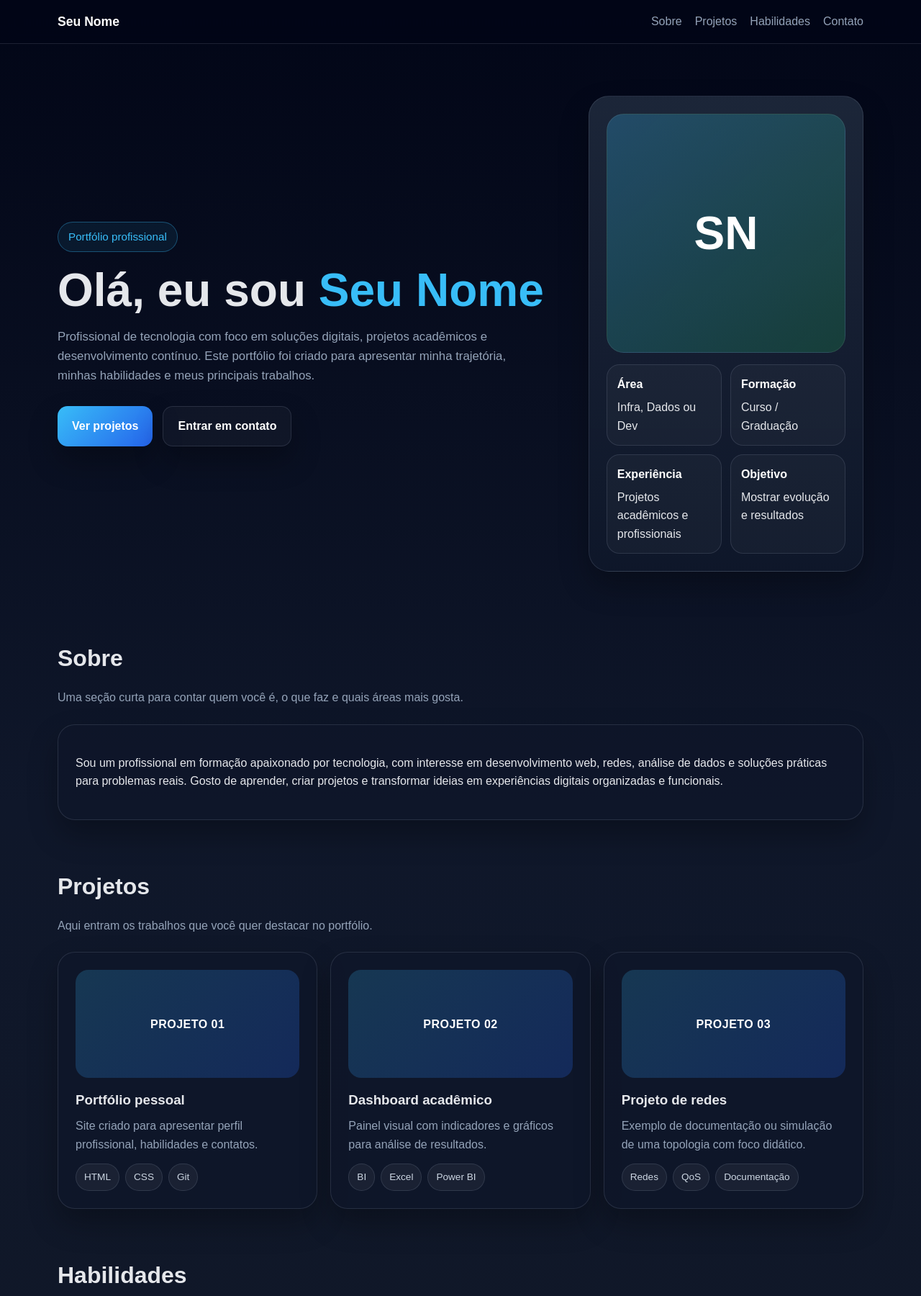
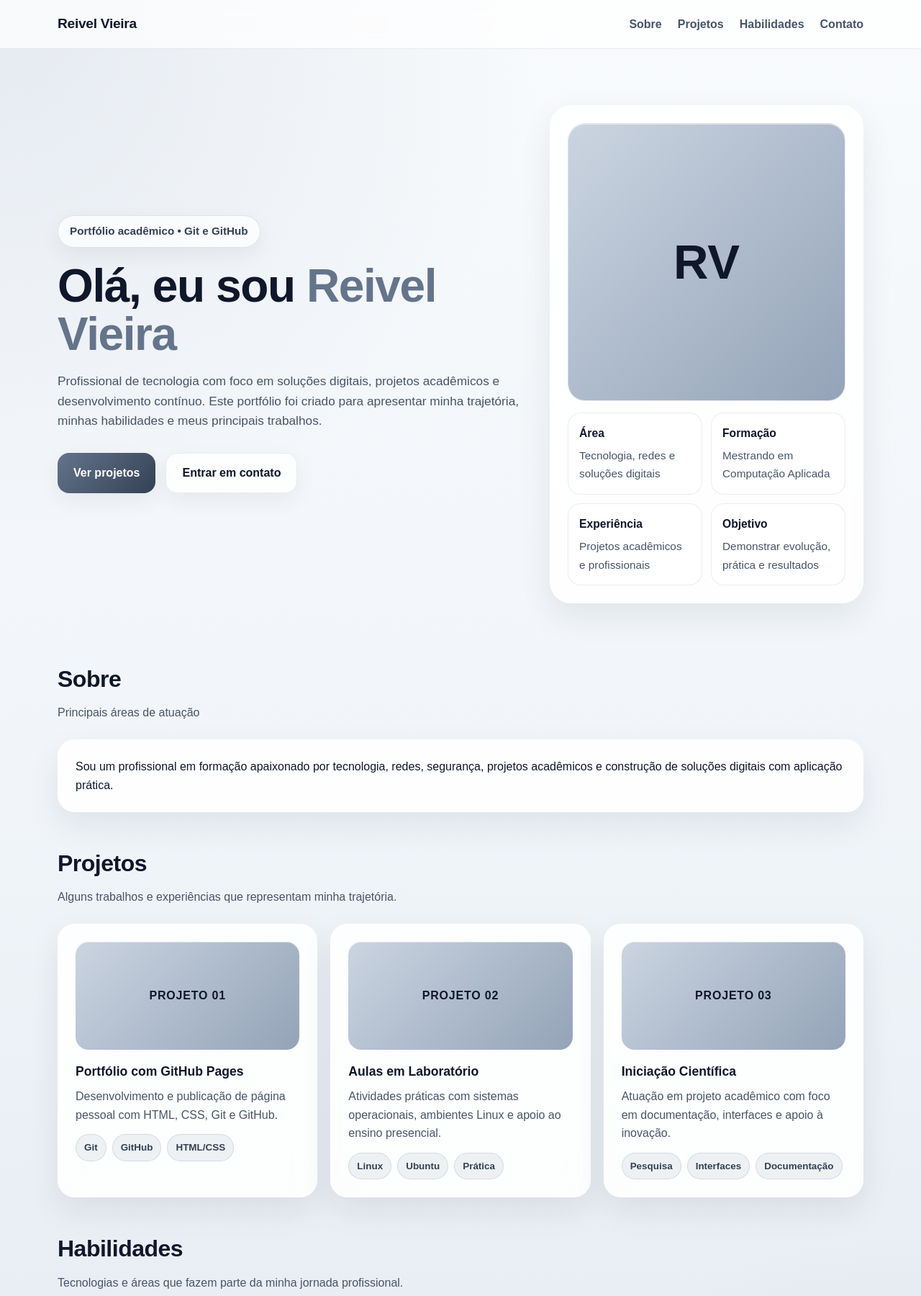
Before and after one commit to reivelvieira-web/portifolio, a plain HTML site: page index.html in a window 1280 px wide. Shown: the top 1800 px of the page at 72% size. Drawn offline with Linux system fonts and the light colour scheme.

Commit message:
Update index.html

```diff
--- a/index.html
+++ b/index.html
@@ -6,30 +6,45 @@
   <title>Portfólio Profissional</title>
   <style>
     :root {
-      --bg: #0f172a;
-      --panel: #111827;
-      --panel-2: #1e293b;
-      --text: #e5e7eb;
-      --muted: #94a3b8;
-      --accent: #38bdf8;
-      --accent-2: #22c55e;
-      --border: rgba(148, 163, 184, 0.18);
-      --shadow: 0 20px 40px rgba(0, 0, 0, 0.28);
+      --bg: #f5f7fb;
+      --bg-soft: #eef2f7;
+      --panel: rgba(255, 255, 255, 0.88);
+      --panel-strong: #ffffff;
+      --text: #0f172a;
+      --muted: #475569;
+      --accent: #334155;
+      --accent-2: #64748b;
+      --accent-3: #94a3b8;
+      --line: rgba(15, 23, 42, 0.08);
+      --shadow: 0 18px 45px rgba(15, 23, 42, 0.08);
+      --shadow-soft: 0 10px 30px rgba(15, 23, 42, 0.06);
+      --radius: 24px;
     }
 
-    * { box-sizing: border-box; }
+    * {
+      box-sizing: border-box;
+      margin: 0;
+      padding: 0;
+    }
 
-    html { scroll-behavior: smooth; }
+    html {
+      scroll-behavior: smooth;
+    }
 
     body {
-      margin: 0;
       font-family: Arial, Helvetica, sans-serif;
-      background: linear-gradient(180deg, #020617 0%, #0f172a 45%, #111827 100%);
+      background:
+        radial-gradient(circle at top left, rgba(148, 163, 184, 0.18), transparent 28%),
+        radial-gradient(circle at bottom right, rgba(100, 116, 139, 0.14), transparent 25%),
+        linear-gradient(180deg, #f8fafc 0%, #f1f5f9 45%, #e2e8f0 100%);
       color: var(--text);
       line-height: 1.6;
     }
 
-    a { color: inherit; text-decoration: none; }
+    a {
+      color: inherit;
+      text-decoration: none;
+    }
 
     .container {
       width: min(1120px, calc(100% - 32px));
@@ -40,71 +55,82 @@
       position: sticky;
       top: 0;
       z-index: 20;
-      backdrop-filter: blur(12px);
-      background: rgba(2, 6, 23, 0.75);
-      border-bottom: 1px solid var(--border);
+      backdrop-filter: blur(14px);
+      background: rgba(255, 255, 255, 0.72);
+      border-bottom: 1px solid var(--line);
     }
 
     .nav-content {
       display: flex;
       align-items: center;
       justify-content: space-between;
-      padding: 16px 0;
+      padding: 18px 0;
       gap: 16px;
     }
 
     .logo {
-      font-size: 1.1rem;
-      font-weight: 700;
-      color: #fff;
+      font-size: 1.2rem;
+      font-weight: 800;
+      color: var(--text);
+      letter-spacing: -0.3px;
     }
 
     .menu {
       display: flex;
-      gap: 18px;
+      gap: 22px;
       flex-wrap: wrap;
     }
 
     .menu a {
       color: var(--muted);
-      transition: 0.2s;
+      font-weight: 600;
+      transition: 0.25s ease;
     }
 
-    .menu a:hover { color: #fff; }
+    .menu a:hover {
+      color: var(--text);
+    }
 
     .hero {
-      padding: 72px 0 40px;
+      padding: 78px 0 48px;
     }
 
     .hero-grid {
       display: grid;
-      grid-template-columns: 1.3fr 0.7fr;
-      gap: 28px;
+      grid-template-columns: 1.2fr 0.8fr;
+      gap: 30px;
       align-items: center;
     }
 
     .eyebrow {
       display: inline-block;
-      padding: 8px 14px;
-      border: 1px solid rgba(56, 189, 248, 0.35);
+      padding: 9px 16px;
+      border: 1px solid rgba(100, 116, 139, 0.18);
       border-radius: 999px;
       color: var(--accent);
-      background: rgba(56, 189, 248, 0.08);
-      margin-bottom: 18px;
+      background: rgba(255, 255, 255, 0.72);
+      margin-bottom: 20px;
       font-size: 0.95rem;
+      font-weight: 700;
+      box-shadow: var(--shadow-soft);
     }
 
     h1 {
-      font-size: clamp(2.2rem, 5vw, 4rem);
-      line-height: 1.1;
-      margin: 0 0 14px;
+      font-size: clamp(2.4rem, 5vw, 4.4rem);
+      line-height: 1.05;
+      margin-bottom: 18px;
+      letter-spacing: -1.4px;
+    }
+
+    h1 span {
+      color: var(--accent-2);
     }
 
     .hero p {
       color: var(--muted);
-      font-size: 1.05rem;
-      max-width: 640px;
-      margin-bottom: 28px;
+      font-size: 1.08rem;
+      max-width: 660px;
+      margin-bottom: 30px;
     }
 
     .actions {
@@ -114,49 +140,59 @@
     }
 
     .btn {
-      padding: 14px 20px;
-      border-radius: 14px;
-      border: 1px solid var(--border);
+      padding: 14px 22px;
+      border-radius: 16px;
       font-weight: 700;
-      transition: 0.2s ease;
+      transition: 0.25s ease;
       display: inline-flex;
       align-items: center;
       gap: 10px;
-      box-shadow: var(--shadow);
+      border: 1px solid var(--line);
+      box-shadow: var(--shadow-soft);
     }
 
     .btn.primary {
-      background: linear-gradient(135deg, var(--accent), #2563eb);
+      background: linear-gradient(135deg, #64748b, #334155);
       color: #fff;
       border: none;
     }
 
     .btn.secondary {
-      background: rgba(255, 255, 255, 0.03);
-      color: #fff;
+      background: rgba(255, 255, 255, 0.82);
+      color: var(--text);
     }
 
-    .btn:hover { transform: translateY(-2px); }
+    .btn:hover {
+      transform: translateY(-3px);
+    }
+
+    .profile-card,
+    .card,
+    .contact-box,
+    .skill {
+      background: var(--panel);
+      border: 1px solid rgba(255, 255, 255, 0.55);
+      box-shadow: var(--shadow);
+      backdrop-filter: blur(14px);
+    }
 
     .profile-card {
-      background: linear-gradient(180deg, rgba(30, 41, 59, 0.92), rgba(15, 23, 42, 0.94));
-      border: 1px solid var(--border);
-      border-radius: 28px;
+      border-radius: 30px;
       padding: 24px;
-      box-shadow: var(--shadow);
     }
 
     .avatar {
       width: 100%;
-      aspect-ratio: 1/1;
+      aspect-ratio: 1 / 1;
       border-radius: 24px;
       display: grid;
       place-items: center;
-      background: linear-gradient(135deg, rgba(56,189,248,0.25), rgba(34,197,94,0.2));
-      border: 1px solid rgba(255,255,255,0.08);
-      font-size: 4rem;
-      font-weight: 700;
-      color: #fff;
+      background: linear-gradient(135deg, #cbd5e1, #94a3b8);
+      color: #0f172a;
+      font-size: 4.2rem;
+      font-weight: 800;
+      border: 1px solid rgba(255, 255, 255, 0.6);
+      box-shadow: inset 0 1px 0 rgba(255,255,255,0.5);
     }
 
     .profile-meta {
@@ -167,25 +203,32 @@
     }
 
     .meta-item {
-      background: rgba(255,255,255,0.03);
-      border: 1px solid var(--border);
+      background: rgba(255, 255, 255, 0.72);
+      border: 1px solid var(--line);
       border-radius: 18px;
-      padding: 14px;
+      padding: 15px;
     }
 
     .meta-item strong {
       display: block;
-      color: #fff;
+      color: var(--text);
       margin-bottom: 6px;
+      font-size: 0.98rem;
+    }
+
+    .meta-item span {
+      color: var(--muted);
+      font-size: 0.96rem;
     }
 
     section {
-      padding: 28px 0 12px;
+      padding: 32px 0 14px;
     }
 
     .section-title {
       font-size: 2rem;
-      margin-bottom: 10px;
+      margin-bottom: 8px;
+      letter-spacing: -0.5px;
     }
 
     .section-subtitle {
@@ -194,11 +237,8 @@
     }
 
     .card {
-      background: rgba(15, 23, 42, 0.78);
-      border: 1px solid var(--border);
-      border-radius: 24px;
+      border-radius: var(--radius);
       padding: 24px;
-      box-shadow: var(--shadow);
     }
 
     .projects {
@@ -209,6 +249,11 @@
 
     .project-card {
       overflow: hidden;
+      transition: 0.25s ease;
+    }
+
+    .project-card:hover {
+      transform: translateY(-4px);
     }
 
     .project-thumb {
@@ -217,14 +262,22 @@
       margin-bottom: 16px;
       display: grid;
       place-items: center;
-      background: linear-gradient(135deg, rgba(56,189,248,0.2), rgba(37,99,235,0.25));
-      color: #fff;
-      font-weight: 700;
-      letter-spacing: 0.5px;
+      background: linear-gradient(135deg, #cbd5e1, #94a3b8);
+      color: #0f172a;
+      font-weight: 800;
+      letter-spacing: 0.8px;
+      box-shadow: inset 0 1px 0 rgba(255,255,255,0.5);
     }
 
-    .project-card h3 { margin: 0 0 8px; }
-    .project-card p { color: var(--muted); margin: 0 0 14px; }
+    .project-card h3 {
+      margin-bottom: 8px;
+      font-size: 1.1rem;
+    }
+
+    .project-card p {
+      color: var(--muted);
+      margin-bottom: 14px;
+    }
 
     .tags {
       display: flex;
@@ -235,10 +288,11 @@
     .tag {
       padding: 7px 11px;
       border-radius: 999px;
-      font-size: 0.85rem;
-      background: rgba(255,255,255,0.05);
-      border: 1px solid var(--border);
-      color: #cbd5e1;
+      font-size: 0.84rem;
+      background: rgba(148, 163, 184, 0.14);
+      border: 1px solid rgba(100, 116, 139, 0.18);
+      color: var(--accent);
+      font-weight: 700;
     }
 
     .skills {
@@ -251,9 +305,13 @@
       padding: 18px;
       text-align: center;
       border-radius: 18px;
-      background: rgba(255,255,255,0.03);
-      border: 1px solid var(--border);
       font-weight: 700;
+      color: var(--accent);
+      transition: 0.25s ease;
+    }
+
+    .skill:hover {
+      transform: translateY(-2px);
     }
 
     .contact {
@@ -266,15 +324,22 @@
     .contact-box {
       padding: 22px;
       border-radius: 22px;
-      background: rgba(255,255,255,0.03);
-      border: 1px solid var(--border);
+    }
+
+    .contact-box h3 {
+      margin-bottom: 8px;
+    }
+
+    .contact-box p {
+      color: var(--muted);
     }
 
     footer {
-      border-top: 1px solid var(--border);
+      border-top: 1px solid var(--line);
       color: var(--muted);
-      padding: 20px 0 40px;
+      padding: 22px 0 40px;
       text-align: center;
+      margin-top: 14px;
     }
 
     @media (max-width: 920px) {
@@ -283,10 +348,6 @@
       .projects,
       .skills {
         grid-template-columns: 1fr;
-      }
-
-      .profile-meta {
-        grid-template-columns: 1fr 1fr;
       }
     }
 
@@ -303,13 +364,21 @@
       .profile-meta {
         grid-template-columns: 1fr;
       }
+
+      .actions {
+        flex-direction: column;
+      }
+
+      .btn {
+        justify-content: center;
+      }
     }
   </style>
 </head>
 <body>
   <header class="nav">
     <div class="container nav-content">
-      <a class="logo" href="#inicio">Seu Nome</a>
+      <a class="logo" href="#inicio">Reivel Vieira</a>
       <nav class="menu">
         <a href="#sobre">Sobre</a>
         <a href="#projetos">Projetos</a>
@@ -323,8 +392,8 @@
     <section class="hero" id="inicio">
       <div class="container hero-grid">
         <div>
-          <span class="eyebrow">Portfólio profissional</span>
-          <h1>Olá, eu sou <span style="color: var(--accent);">Seu Nome</span></h1>
+          <span class="eyebrow">Portfólio acadêmico • Git e GitHub</span>
+          <h1>Olá, eu sou <span>Reivel Vieira</span></h1>
           <p>
             Profissional de tecnologia com foco em soluções digitais, projetos acadêmicos e desenvolvimento contínuo.
             Este portfólio foi criado para apresentar minha trajetória, minhas habilidades e meus principais trabalhos.
@@ -336,15 +405,15 @@
         </div>
 
         <aside class="profile-card">
-          <div class="avatar">SN</div>
+          <div class="avatar">RV</div>
           <div class="profile-meta">
             <div class="meta-item">
               <strong>Área</strong>
-              <span>Infra, Dados ou Dev</span>
+              <span>Tecnologia, redes e soluções digitais</span>
             </div>
             <div class="meta-item">
               <strong>Formação</strong>
-              <span>Curso / Graduação</span>
+              <span>Mestrando em Computação Aplicada</span>
             </div>
             <div class="meta-item">
               <strong>Experiência</strong>
@@ -352,7 +421,7 @@
             </div>
             <div class="meta-item">
               <strong>Objetivo</strong>
-              <span>Mostrar evolução e resultados</span>
+              <span>Demonstrar evolução, prática e resultados</span>
             </div>
           </div>
         </aside>
@@ -362,12 +431,10 @@
     <section id="sobre">
       <div class="container">
         <h2 class="section-title">Sobre</h2>
-        <p class="section-subtitle">Uma seção curta para contar quem você é, o que faz e quais áreas mais gosta.</p>
+        <p class="section-subtitle">Principais áreas de atuação</p>
         <div class="card">
           <p>
-            Sou um profissional em formação apaixonado por tecnologia, com interesse em desenvolvimento web, redes,
-            análise de dados e soluções práticas para problemas reais. Gosto de aprender, criar projetos e transformar
-            ideias em experiências digitais organizadas e funcionais.
+            Sou um profissional em formação apaixonado por tecnologia, redes, segurança, projetos acadêmicos e construção de soluções digitais com aplicação prática.
           </p>
         </div>
       </div>
@@ -376,37 +443,37 @@
     <section id="projetos">
       <div class="container">
         <h2 class="section-title">Projetos</h2>
-        <p class="section-subtitle">Aqui entram os trabalhos que você quer destacar no portfólio.</p>
+        <p class="section-subtitle">Alguns trabalhos e experiências que representam minha trajetória.</p>
         <div class="projects">
           <article class="card project-card">
             <div class="project-thumb">PROJETO 01</div>
-            <h3>Portfólio pessoal</h3>
-            <p>Site criado para apresentar perfil profissional, habilidades e contatos.</p>
+            <h3>Portfólio com GitHub Pages</h3>
+            <p>Desenvolvimento e publicação de página pessoal com HTML, CSS, Git e GitHub.</p>
             <div class="tags">
-              <span class="tag">HTML</span>
-              <span class="tag">CSS</span>
               <span class="tag">Git</span>
+              <span class="tag">GitHub</span>
+              <span class="tag">HTML/CSS</span>
             </div>
           </article>
 
           <article class="card project-card">
             <div class="project-thumb">PROJETO 02</div>
-            <h3>Dashboard acadêmico</h3>
-            <p>Painel visual com indicadores e gráficos para análise de resultados.</p>
+            <h3>Aulas em Laboratório</h3>
+            <p>Atividades práticas com sistemas operacionais, ambientes Linux e apoio ao ensino presencial.</p>
             <div class="tags">
-              <span class="tag">BI</span>
-              <span class="tag">Excel</span>
-              <span class="tag">Power BI</span>
+              <span class="tag">Linux</span>
+              <span class="tag">Ubuntu</span>
+              <span class="tag">Prática</span>
             </div>
           </article>
 
           <article class="card project-card">
             <div class="project-thumb">PROJETO 03</div>
-            <h3>Projeto de redes</h3>
-            <p>Exemplo de documentação ou simulação de uma topologia com foco didático.</p>
+            <h3>Iniciação Científica</h3>
+            <p>Atuação em projeto acadêmico com foco em documentação, interfaces e apoio à inovação.</p>
             <div class="tags">
-              <span class="tag">Redes</span>
-              <span class="tag">QoS</span>
+              <span class="tag">Pesquisa</span>
+              <span class="tag">Interfaces</span>
               <span class="tag">Documentação</span>
             </div>
           </article>
@@ -417,16 +484,16 @@
     <section id="habilidades">
       <div class="container">
         <h2 class="section-title">Habilidades</h2>
-        <p class="section-subtitle">Você pode trocar estes itens pelas tecnologias que já domina ou está estudando.</p>
+        <p class="section-subtitle">Tecnologias e áreas que fazem parte da minha jornada profissional.</p>
         <div class="skills">
+          <div class="skill">Git</div>
+          <div class="skill">GitHub</div>
           <div class="skill">HTML</div>
           <div class="skill">CSS</div>
-          <div class="skill">Git</div>
-          <div class="skill">GitHub</div>
+          <div class="skill">Linux</div>
           <div class="skill">Redes</div>
-          <div class="skill">Linux</div>
+          <div class="skill">Excel</div>
           <div class="skill">Power BI</div>
-          <div class="skill">SQL</div>
         </div>
       </div>
     </section>
@@ -434,11 +501,11 @@
     <section id="contato">
       <div class="container">
         <h2 class="section-title">Contato</h2>
-        <p class="section-subtitle">Uma parte simples para deixar seus canais profissionais visíveis.</p>
+        <p class="section-subtitle">Meus canais profissionais para contato e networking.</p>
         <div class="contact">
           <div class="contact-box">
             <h3>Email</h3>
-            <p>seuemail@exemplo.com</p>
+            <p>reivelvieira@gmail.com</p>
           </div>
           <div class="contact-box">
             <h3>Links</h3>
```
